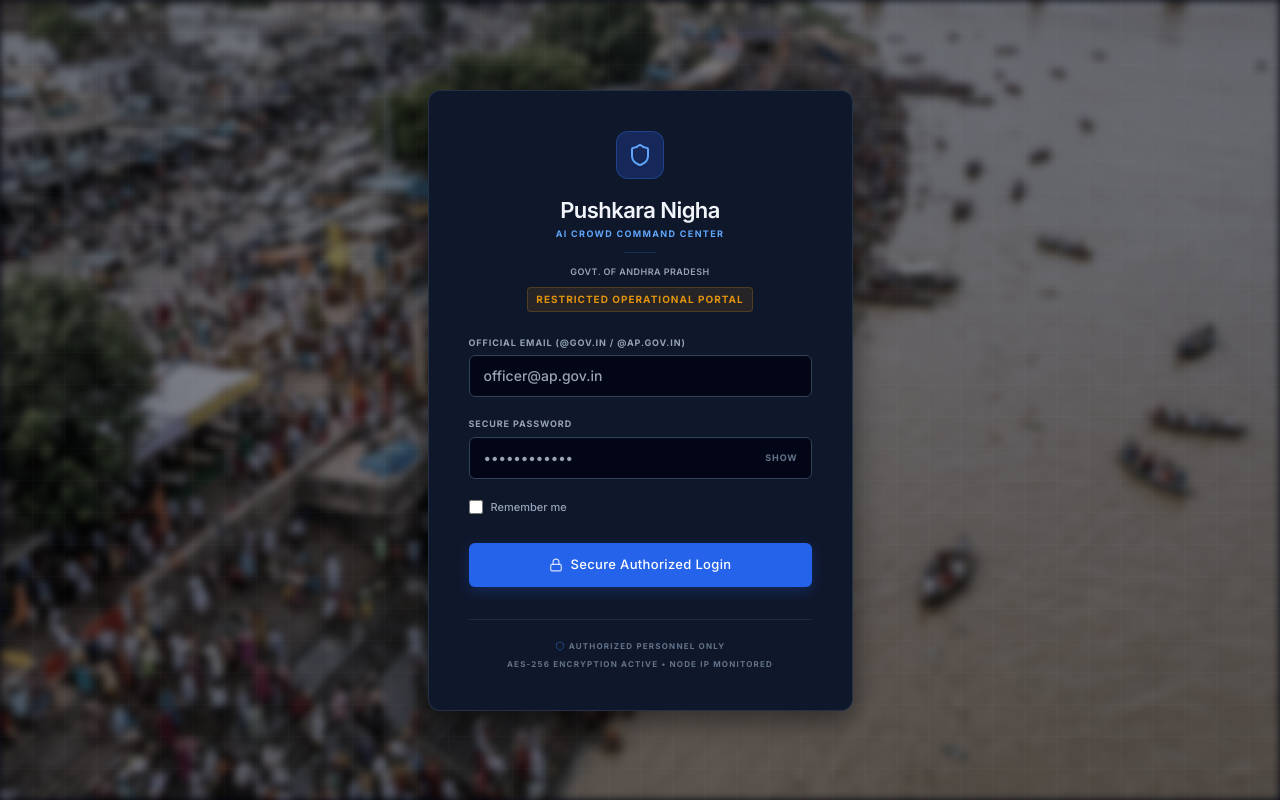
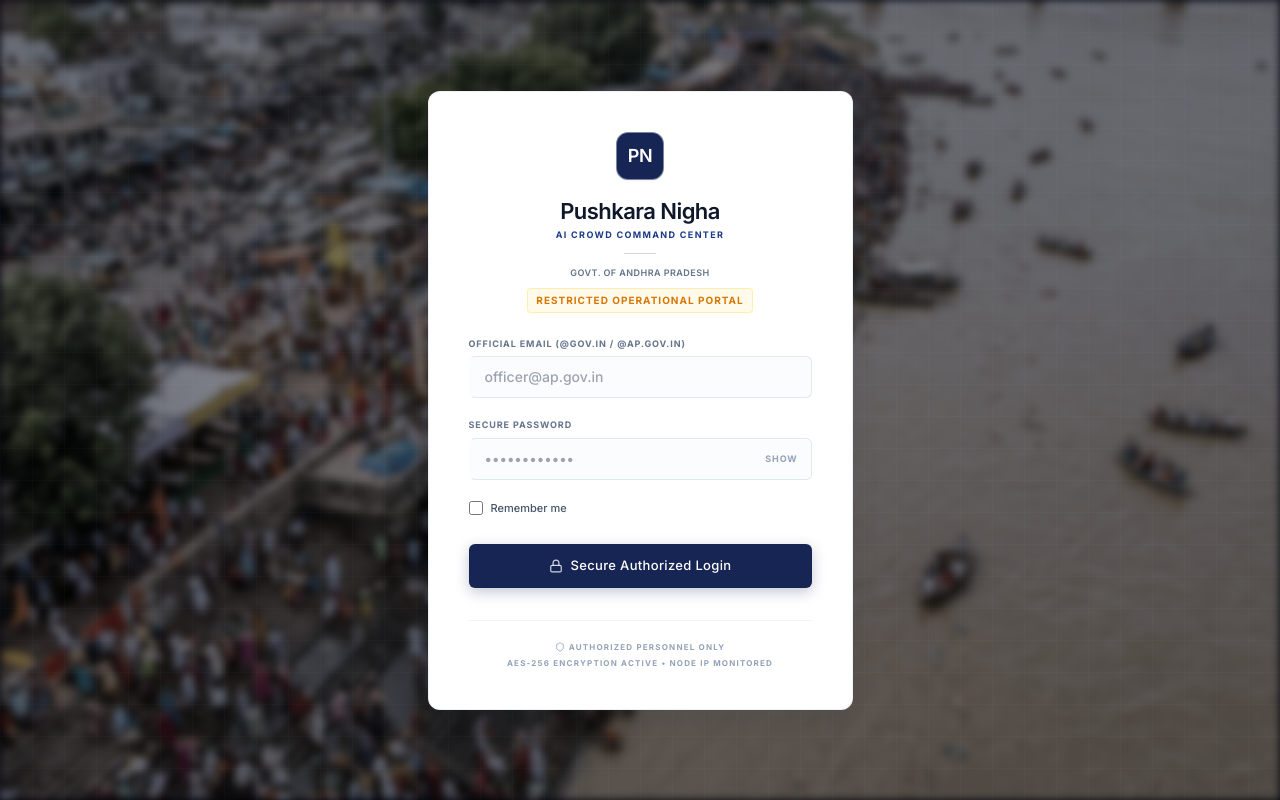
Before and after one commit to Gnandev02/Pushkara-Nigha, a Next.js app: page /login in a window 1280 px wide. Built offline with nearby package versions, Linux system fonts and the light colour scheme; no server answers; the database is empty.

Commit message:
style: Revert login page to professional white theme

```diff
--- a/app/login/page.tsx
+++ b/app/login/page.tsx
@@ -62,24 +62,24 @@ export default function LoginPage() {
         initial={{ opacity: 0, y: 24 }}
         animate={{ opacity: 1, y: 0 }}
         transition={{ duration: 0.65, ease: "easeOut" }}
-        className="w-full max-w-[425px] bg-slate-900 rounded-xl p-8 sm:p-10 shadow-[0_8px_30px_rgba(0,0,0,0.5)] border border-slate-700/60 relative z-10 flex flex-col gap-6"
+        className="w-full max-w-[425px] bg-white rounded-xl p-8 sm:p-10 shadow-[0_8px_30px_rgba(15,23,42,0.08)] border border-slate-200/60 relative z-10 flex flex-col gap-6"
       >
         {/* Logo and Headings */}
         <div className="text-center">
-          <div className="inline-flex items-center justify-center w-12 h-12 rounded-xl shadow-sm mx-auto mb-5 border border-blue-500/30 bg-blue-900/50">
-            <Shield className="text-blue-400 w-6 h-6" />
+          <div className="inline-flex items-center justify-center w-12 h-12 rounded-xl shadow-sm mx-auto mb-5 border border-slate-200/50 bg-[#172554] transition-colors duration-500">
+            <span className="text-white font-semibold text-lg tracking-tight">PN</span>
           </div>
-          <h1 className="text-[22px] font-semibold text-slate-100 tracking-tight leading-none mb-1.5">
+          <h1 className="text-[22px] font-semibold text-[#0F172A] tracking-tight leading-none mb-1.5">
             Pushkara Nigha
           </h1>
-          <p className="text-[9px] font-bold tracking-[0.15em] uppercase mb-1 text-blue-400">
+          <p className="text-[9px] font-bold tracking-[0.15em] uppercase mb-1 text-[#1E3A8A] transition-colors duration-500">
             AI Crowd Command Center
           </p>
-          <div className="h-[1px] w-8 mx-auto my-3 bg-blue-500/20" />
-          <p className="text-[9px] text-slate-400 font-semibold tracking-wider uppercase">
+          <div className="h-[1px] w-8 mx-auto my-3 bg-[#1E3A8A]/20 transition-colors duration-500" />
+          <p className="text-[9px] text-slate-500 font-semibold tracking-wider uppercase">
             Govt. of Andhra Pradesh
           </p>
-          <p className="text-[10px] text-amber-500/90 font-bold tracking-widest uppercase mt-2 bg-amber-500/10 py-1 px-2 rounded inline-block border border-amber-500/20">
+          <p className="text-[10px] text-amber-600 font-bold tracking-widest uppercase mt-2 bg-amber-50 py-1 px-2 rounded inline-block border border-amber-200/60">
             Restricted Operational Portal
           </p>
         </div>
@@ -87,14 +87,14 @@ export default function LoginPage() {
         {/* Form Controls */}
         <form onSubmit={handleLogin} className="flex flex-col gap-4">
           {error && (
-            <div className="bg-red-500/10 border border-red-500/30 text-red-400 text-[11px] font-medium px-4 py-3 rounded-md flex items-center gap-2 mb-1">
-              <AlertTriangle className="w-3.5 h-3.5 text-red-500 flex-shrink-0" />
+            <div className="bg-red-50 border border-red-100 text-red-800 text-[11px] font-medium px-4 py-3 rounded-md flex items-center gap-2 mb-1">
+              <AlertTriangle className="w-3.5 h-3.5 text-red-600 flex-shrink-0" />
               <span>{error}</span>
             </div>
           )}
 
           <div className="flex flex-col gap-1.5">
-            <label className="block text-[9px] font-bold text-slate-400 uppercase tracking-widest text-left">
+            <label className="block text-[9px] font-bold text-slate-500 uppercase tracking-widest text-left">
               Official Email (@gov.in / @ap.gov.in)
             </label>
             <input
@@ -102,12 +102,12 @@ export default function LoginPage() {
               value={email}
               onChange={e => setEmail(e.target.value)}
               placeholder="officer@ap.gov.in"
-              className="w-full border border-slate-700 rounded-md px-3.5 py-2.5 text-sm text-slate-100 bg-slate-950 focus:bg-slate-900 focus:outline-none transition-all duration-300 font-medium focus:border-blue-500 focus:ring-1 focus:ring-blue-500/50"
+              className="w-full border border-l-2 border-slate-200 border-l-transparent focus:border-l-[#172554] rounded-md px-3.5 py-2.5 text-sm text-slate-800 bg-slate-50/50 focus:bg-white focus:outline-none transition-all duration-300 font-medium focus:border-[#172554] focus:ring-4 focus:ring-[#172554]/5"
             />
           </div>
 
           <div className="flex flex-col gap-1.5 mt-1">
-            <label className="block text-[9px] font-bold text-slate-400 uppercase tracking-widest text-left">
+            <label className="block text-[9px] font-bold text-slate-500 uppercase tracking-widest text-left">
               Secure Password
             </label>
             <div className="relative">
@@ -116,12 +116,12 @@ export default function LoginPage() {
                 value={password}
                 onChange={e => setPassword(e.target.value)}
                 placeholder="••••••••••••"
-                className="w-full border border-slate-700 rounded-md px-3.5 py-2.5 pr-12 text-sm text-slate-100 bg-slate-950 focus:bg-slate-900 focus:outline-none transition-all duration-300 font-medium focus:border-blue-500 focus:ring-1 focus:ring-blue-500/50"
+                className="w-full border border-l-2 border-slate-200 border-l-transparent focus:border-l-[#172554] rounded-md px-3.5 py-2.5 pr-12 text-sm text-slate-800 bg-slate-50/50 focus:bg-white focus:outline-none transition-all duration-300 font-medium focus:border-[#172554] focus:ring-4 focus:ring-[#172554]/5"
               />
               <button
                 type="button"
                 onClick={() => setShowPass(!showPass)}
-                className="absolute right-3.5 top-1/2 -translate-y-1/2 text-slate-500 hover:text-slate-300 text-[9px] font-bold tracking-widest select-none transition-colors duration-300"
+                className="absolute right-3.5 top-1/2 -translate-y-1/2 text-slate-400 hover:text-slate-600 text-[9px] font-bold tracking-widest select-none transition-colors duration-300"
               >
                 {showPass ? "HIDE" : "SHOW"}
               </button>
@@ -134,16 +134,16 @@ export default function LoginPage() {
                 type="checkbox"
                 checked={remember}
                 onChange={e => setRemember(e.target.checked)}
-                className="w-3.5 h-3.5 rounded border-slate-700 bg-slate-900 cursor-pointer accent-blue-600"
+                className="w-3.5 h-3.5 rounded border-slate-300 cursor-pointer accent-[#172554] transition-colors duration-300"
               />
-              <span className="text-[11px] font-medium text-slate-400">Remember me</span>
+              <span className="text-[11px] font-medium text-slate-600">Remember me</span>
             </label>
           </div>
 
           <button
             type="submit"
             disabled={loading}
-            className="w-full py-3 text-white font-medium text-[13px] tracking-wide rounded-md transition-all duration-500 disabled:opacity-70 flex items-center justify-center gap-2 mt-1 bg-blue-600 hover:bg-blue-500 shadow-[0_4px_14px_rgba(37,99,235,0.25)]"
+            className="w-full py-3 text-white font-medium text-[13px] tracking-wide rounded-md transition-all duration-500 disabled:opacity-70 flex items-center justify-center gap-2 mt-1 bg-[#172554] hover:bg-[#1E3A8A] shadow-[0_4px_14px_rgba(23,37,84,0.25)] hover:shadow-[0_6px_20px_rgba(23,37,84,0.35)]"
           >
             {loading ? (
               <>
@@ -160,8 +160,8 @@ export default function LoginPage() {
         </form>
 
         {/* Footer info */}
-        <div className="text-center border-t border-slate-800 pt-5 mt-2 text-[8px] text-slate-500 font-bold tracking-[0.15em] space-y-1.5 flex flex-col items-center">
-          <div className="flex items-center gap-1"><Shield size={10} className="text-blue-500/50" /> AUTHORIZED PERSONNEL ONLY</div>
+        <div className="text-center border-t border-slate-100 pt-5 mt-2 text-[8px] text-slate-400 font-bold tracking-[0.15em] space-y-1 flex flex-col items-center">
+          <div className="flex items-center gap-1"><Shield size={10} className="text-slate-400" /> AUTHORIZED PERSONNEL ONLY</div>
           <div>AES-256 ENCRYPTION ACTIVE • NODE IP MONITORED</div>
         </div>
       </motion.div>
```
